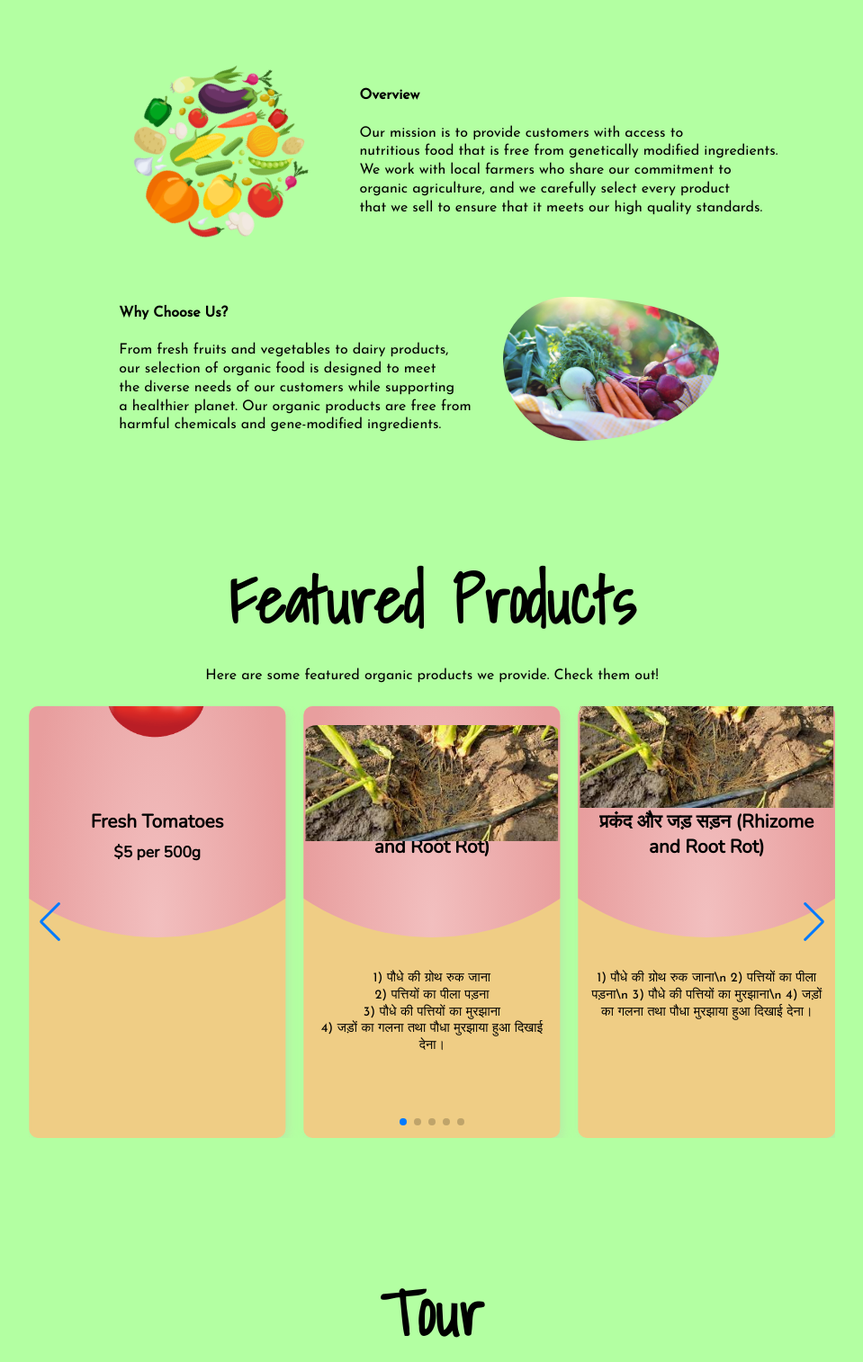
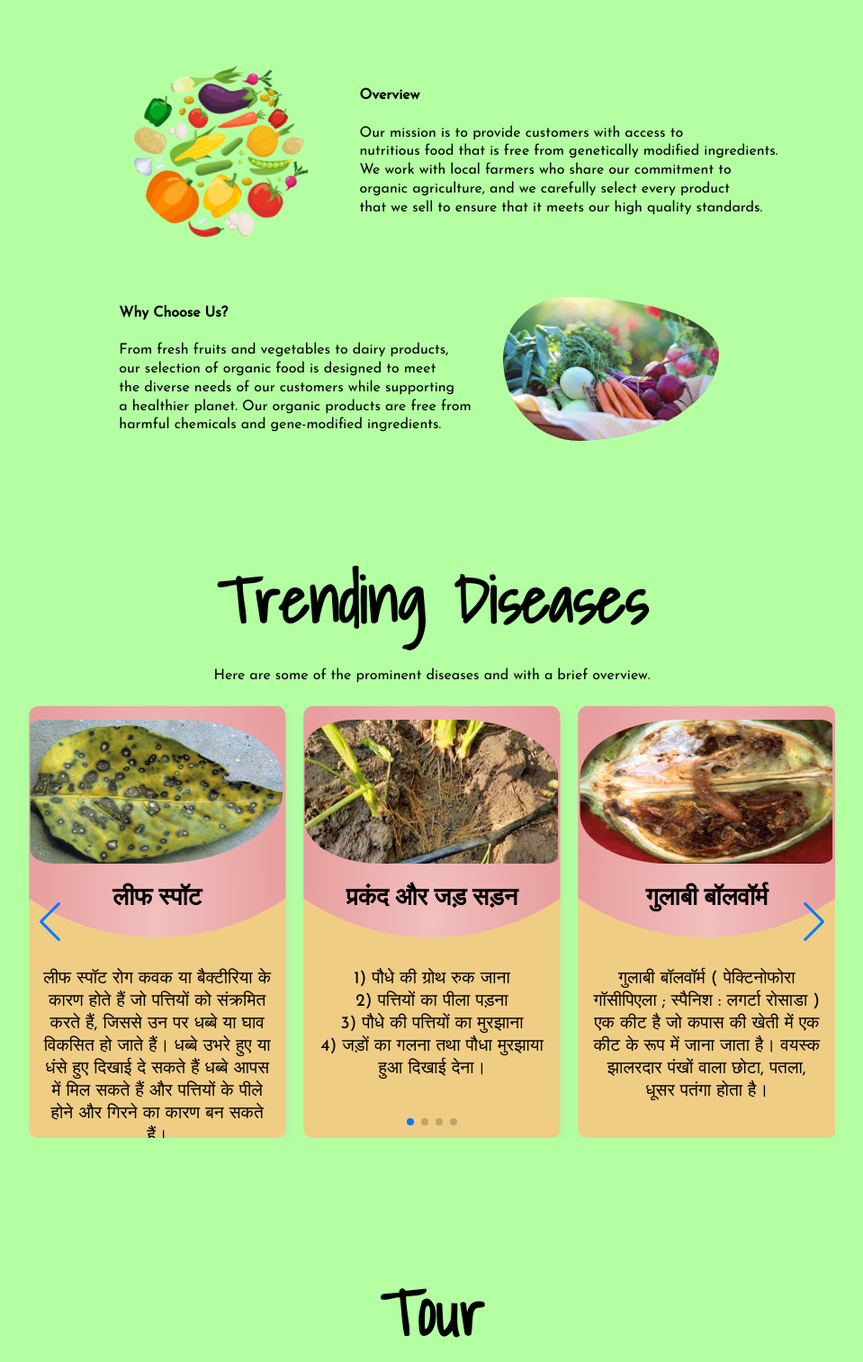
Before and after one commit to LOKESH15203/Agri-Website-main, a PHP site: page /main.html in a window 1280 px wide. Shown: the part 1045-2559 px from the top of the page at 90% size, without its empty margins (160-1119 px from the left). Run offline with PHP 8.4, Linux system fonts and the light colour scheme; some libraries are stand-ins or nearby versions; some web fonts are replaced.

Commit message:
Done with the diseases

```diff
--- a/css.css
+++ b/css.css
@@ -426,21 +426,29 @@ button:hover i {
   justify-content: center;
   align-items: center;
   display: flex;
+}.swiper-slide img {
+  position: absolute;
+  height: 20vh;
+  bottom: 23.2vh;
+  right: 0.2vw;
+  z-index: 100;
+  transform: translateY(-100px);
+  transition: all 0.5s;
 }
 .featured .swiper h2 {
-  font-size: 1.3em;
+  font-size: 1.7em;
   color: #000;
   font-family: 'Nunito', sans-serif;
-  bottom: 17vh;
+  bottom: 7vh;
   transform: translateY(150px);
   z-index: 100;
 }
 .featured .swiper p {
-  font-size: 0.9em;
-  top: 15vh;
+  font-size: 1.2em;
+  top: 17vh;
 }
 .swiper-slide {
-  position: relative;
+  position: absolute;
   width: 250px;
   height: 350px;
   border-radius: 10px;
@@ -471,19 +479,27 @@ button:hover i {
   cursor: pointer;
   z-index: 99;
 }
-.swiper-slide img {
-  position: relative;
-  width: 20vw;
-  bottom: 17.5vh;
-  z-index: 100;
-  transform: translateY(-100px);
-  transition: all 0.5s;
-}
+
 .swiper-slide:hover img {
   scale: 1.1;
 }
 .swiper-slide img[src="assets/img_6.png"] {
-  border-radius: 5% 5% 0% 0%;
+  border-radius: 20% 40% 5% 30%;
+  transform: translateY(-120px);
+  width: 22vw;
+}
+.swiper-slide img[src="assets/img_5.png"] {
+  border-radius: 40% 5% 5% 35%;
+  transform: translateY(-120px);
+  width: 22vw;
+}
+.swiper-slide img[src="assets/img_3.png"] {
+  border-radius: 5% 40% 50% 10%;
+  transform: translateY(-120px);
+  width: 22vw;
+}
+.swiper-slide img[src="assets/img_4.png"] {
+  border-radius: 20% 40% 5% 30%;
   transform: translateY(-120px);
   width: 22vw;
 }
--- a/main.html
+++ b/main.html
@@ -97,13 +97,13 @@
     <!-- ############################################################# -->
         <!-------------------- Featured Products ------------------>
         <div class="featured" id="featured">
-            <h2>Featured Products</h2>
-            <p>Here are some featured organic products we provide. Check them out!</p>
+            <h2>Trending Diseases</h2>
+            <p>Here are some of the prominent diseases and with a brief overview. </p>
             <!-- Swiper -->
             <div class="swiper" data-inViewport="slideTop">
                 <div class="swiper-wrapper">
                     <div class="swiper-slide">
-                        <h2>प्रकंद और जड़ सड़न (Rhizome and Root Rot)<br></h2>
+                        <h2>प्रकंद और जड़ सड़न<br></h2>
                         <p>1) पौधे की ग्रोथ रुक जाना <br>
                             2) पत्तियों का पीला पड़ना<br>
                             3) पौधे की पत्तियों का मुरझाना<br>
@@ -111,28 +111,19 @@
                         <img src="assets/img_6.png">
                     </div>
                     <div class="swiper-slide">
-                        <h2>प्रकंद और जड़ सड़न (Rhizome and Root Rot)<br></h2>
-                        <p>1) पौधे की ग्रोथ रुक जाना\n
-                            2) पत्तियों का पीला पड़ना\n
-                            3) पौधे की पत्तियों का मुरझाना\n
-                            4) जड़ों का गलना तथा पौधा मुरझाया हुआ दिखाई देना।</p>
-                        <img src="assets/img_6.png">
+                        <h2>गुलाबी बॉलवॉर्म<br></h2>
+                        <p>गुलाबी बॉलवॉर्म ( पेक्टिनोफोरा गॉसीपिएला ; स्पैनिश : लगर्टा रोसाडा ) एक कीट है जो कपास की खेती में एक कीट के रूप में जाना जाता है। वयस्क झालरदार पंखों वाला छोटा, पतला, धूसर पतंगा होता है।</p>
+                        <img src="assets/img_5.png">
                     </div>
                     <div class="swiper-slide">
-                        <h2>प्रकंद और जड़ सड़न (Rhizome and Root Rot)<br></h2>
-                        <p>1) पौधे की ग्रोथ रुक जाना\n
-                            2) पत्तियों का पीला पड़ना\n
-                            3) पौधे की पत्तियों का मुरझाना\n
-                            4) जड़ों का गलना तथा पौधा मुरझाया हुआ दिखाई देना।</p>
-                        <img src="assets/img_6.png">
+                        <h2>मायरोथिसिम पत्ती धब्बा<br></h2>
+                        <p>रोगकारक: यह रोग बीज एंव मृदा जनित मायरोथिसिम रोरीडम नामक फफूंद से होता है । रोग के लक्षण: | इससे संक्रमित पौधों की पत्तियों की उपरी सतह पर गोल या अनियमित आकार के भूरे रंग के धब्बे बनते हैं । इन धब्बों का बाहरी हिस्सा गुलाबी रंग का होता है ।</p>
+                        <img src="assets/img_4.png">
                     </div>
                     <div class="swiper-slide">
-                        <h2>Summer Watermelon<br><sub>$4 per 1kg</sub></h2>
-                        <img src="assets/watermelon.png">
-                    </div>
-                    <div class="swiper-slide">
-                        <h2>Fresh Tomatoes<br><sub>$5 per 500g</sub></h2>
-                        <img src="assets/tomato.png">
+                        <h2>लीफ स्पॉट<br></h2>
+                        <p>लीफ स्पॉट रोग कवक या बैक्टीरिया के कारण होते हैं जो पत्तियों को संक्रमित करते हैं, जिससे उन पर धब्बे या घाव विकसित हो जाते हैं। धब्बे उभरे हुए या धंसे हुए दिखाई दे सकते हैं धब्बे आपस में मिल सकते हैं और पत्तियों के पीले होने और गिरने का कारण बन सकते हैं। </p>
+                        <img src="assets/img_3.png">
                     </div>
                 </div>
                 <div class="swiper-button-next"></div>
```
